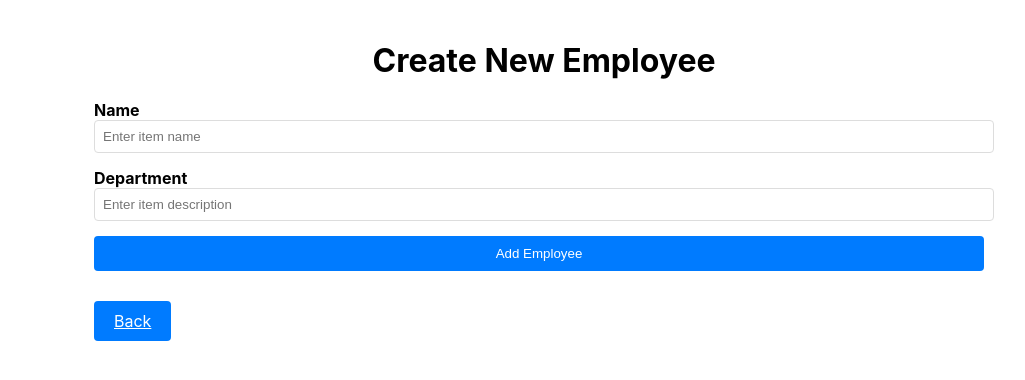
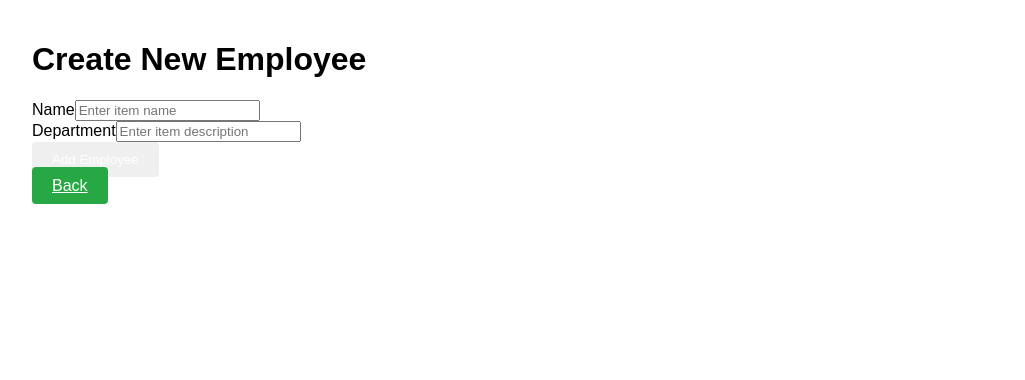
Before and after one commit to momagdyy97/EmployeesInfo-Frontend, a React (Create React App) app: page /create in a window 1280 px wide. Shown: the top 380 px of the page, without its empty margins (96-1121 px from the left). Built offline with nearby package versions, Linux system fonts and the light colour scheme.

Commit message:
Latest update frontend

```diff
--- a/src/components/ItemList.js
+++ b/src/components/ItemList.js
@@ -32,9 +32,11 @@
 
   return (
     <div className="container">
-      <h1>8com-Limited</h1>
-      <h2>Employees Info</h2>
-      <h3>احنا التيم الجامد</h3>
+      <header className="header">
+        <h1>8com-Limited</h1>
+        <h2>Employees Info</h2>
+        <h3>احنا التيم الجامد</h3>
+      </header>
 
       {error && <p className="error">{error}</p>}
 
@@ -45,8 +47,9 @@
           placeholder="Search by name..."
           value={searchTerm}
           onChange={(e) => setSearchTerm(e.target.value)}
+          className="search-input"
         />
-        <select value={description} onChange={(e) => setDescription(e.target.value)}>
+        <select value={description} onChange={(e) => setDescription(e.target.value)} className="filter-select">
           <option value="">All Descriptions</option>
           {descriptions.map((desc) => (
             <option key={desc} value={desc}>
@@ -54,7 +57,7 @@
             </option>
           ))}
         </select>
-        <button onClick={() => setPage(1)}>Search</button>
+        <button onClick={() => setPage(1)} className="btn btn-search">Search</button>
       </div>
 
       <div className="button-container">
@@ -94,6 +97,7 @@
         <button
           onClick={() => setPage(prevPage => Math.max(prevPage - 1, 1))}
           disabled={page === 1}
+          className="btn btn-pagination"
         >
           Previous
         </button>
@@ -101,6 +105,7 @@
         <button
           onClick={() => setPage(prevPage => Math.min(prevPage + 1, totalPages))}
           disabled={page === totalPages}
+          className="btn btn-pagination"
         >
           Next
         </button>
--- a/src/components/styles.css
+++ b/src/components/styles.css
@@ -1,39 +1,58 @@
-/* styles.css */
+/* General Container */
 .container {
-  max-width: 900px;
+  width: 80%;
   margin: 0 auto;
   padding: 20px;
+  font-family: Arial, sans-serif;
 }
 
-h1 {
+/* Header */
+.header {
   text-align: center;
   margin-bottom: 20px;
 }
 
-.form {
-  display: flex;
-  flex-direction: column;
-  gap: 15px;
+.header h1 {
+  font-size: 2rem;
+  color: #333;
 }
 
-.form-group {
-  display: flex;
-  flex-direction: column;
+.header h2 {
+  font-size: 1.5rem;
+  color: #666;
 }
 
-.form-group label {
-  font-weight: bold;
+.header h3 {
+  font-size: 1.2rem;
+  color: #999;
 }
 
-.form-group input {
-  padding: 8px;
+/* Error Message */
+.error {
+  color: red;
+  text-align: center;
+  margin-bottom: 20px;
+}
+
+/* Search Container */
+.search-container {
+  display: flex;
+  justify-content: center;
+  margin-bottom: 20px;
+}
+
+.search-input {
+  padding: 10px;
+  margin-right: 10px;
   border: 1px solid #ddd;
   border-radius: 4px;
 }
 
-.error {
-  color: red;
-  text-align: center;
+.filter-select {
+  padding: 10px;
+  margin-right: 10px;
+  border: 1px solid #ddd;
+  border-radius: 4px;
 }
 
 .btn {
@@ -41,28 +60,39 @@
   border: none;
   border-radius: 4px;
   color: #fff;
-  background-color: #007bff;
   cursor: pointer;
-  margin-right: 10px;
 }
 
-.btn-primary {
+.btn-create {
+  background-color: #28a745;
+}
+
+.btn-search {
   background-color: #007bff;
 }
 
-.btn-danger {
+.btn-edit {
+  background-color: #ffc107;
+}
+
+.btn-delete {
   background-color: #dc3545;
 }
 
+.btn-pagination {
+  background-color: #6c757d;
+}
+
+/* Table */
 .item-table {
   width: 100%;
   border-collapse: collapse;
-  margin-top: 20px;
+  margin-bottom: 20px;
 }
 
 .item-table th, .item-table td {
+  border: 1px solid #ddd;
   padding: 10px;
-  border: 1px solid #ddd;
   text-align: left;
 }
 
@@ -70,16 +100,22 @@
   background-color: #f8f9fa;
 }
 
-.btn-group {
-  display: flex;
-  gap: 10px;
-}
-/* Add space below the button */
-.form button {
-  margin-bottom: 20px; /* Adjust as needed */
+/* Pagination Controls */
+.pagination-container {
+  text-align: center;
+  margin-top: 20px;
 }
 
-/* Add space above the button-container */
-.button-container {
-  margin-top: 20px; /* Adjust as needed */
+.pagination-container button {
+  padding: 10px 20px;
+  border: none;
+  border-radius: 4px;
+  background-color: #007bff;
+  color: #fff;
+  cursor: pointer;
+  margin: 0 5px;
 }
+
+.pagination-container button[disabled] {
+  background-color: #ccc;
+}
```
Also changed, not shown: docker-compose.yml (deleted, +0 -22 lines).
